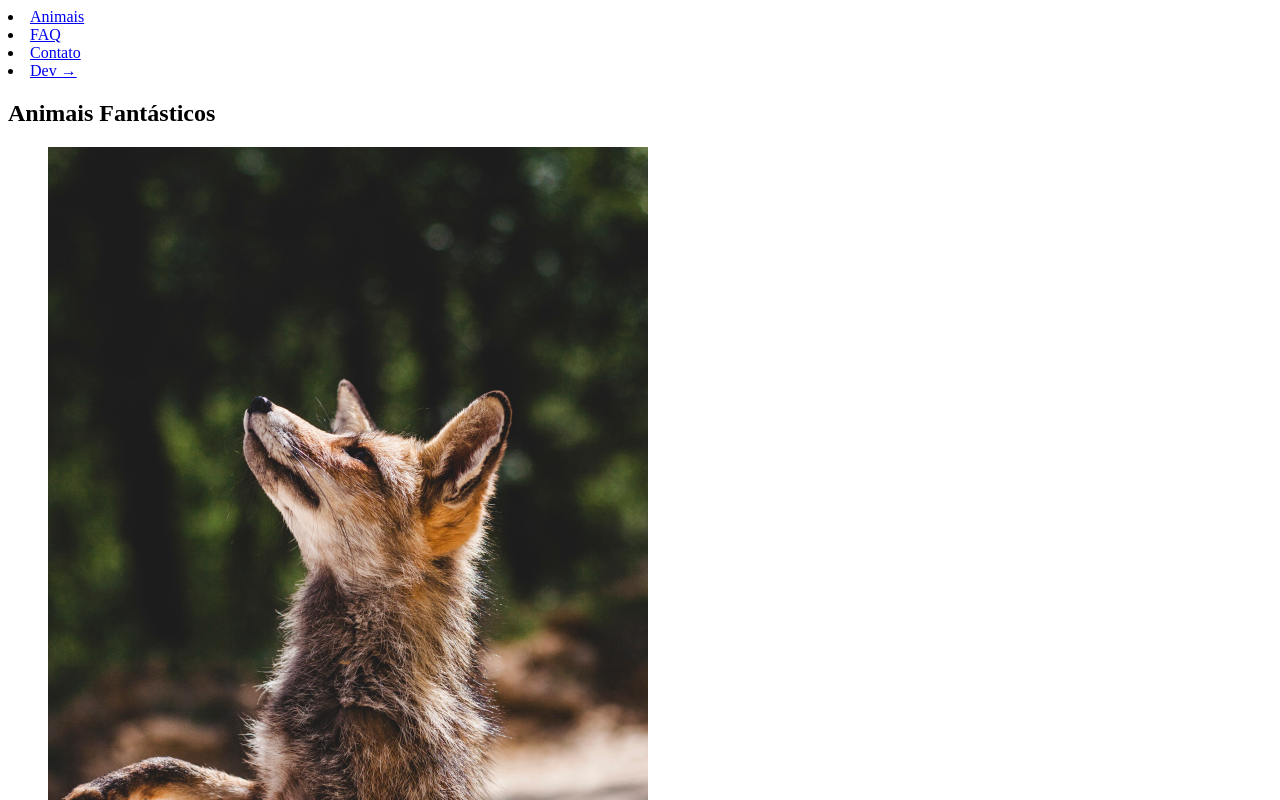
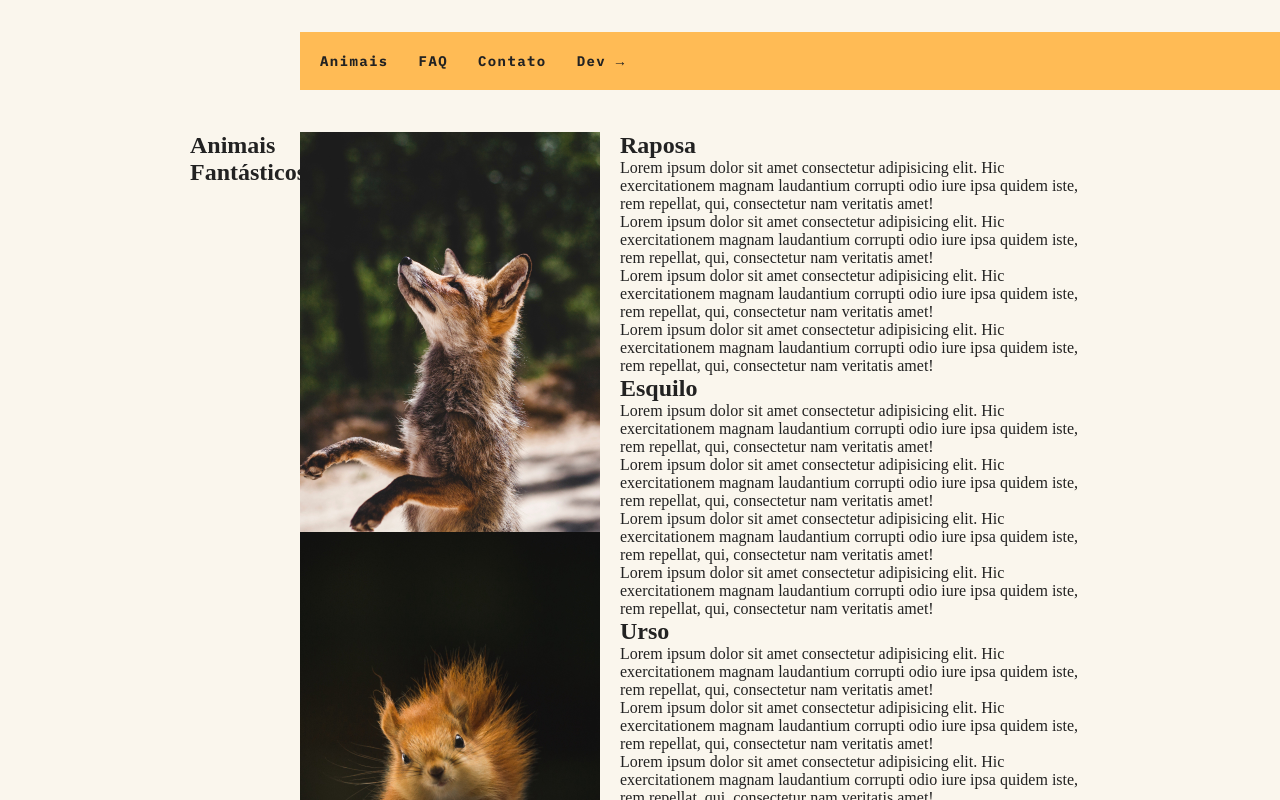
Before and after one commit to brennolemos/animais-fantasticos, a plain HTML site: page index.html in a window 1280 px wide. Shown: the top 800 px of the page. Drawn offline with Linux system fonts and the light colour scheme.

Commit message:
Inicia Estilização do Site

```diff
--- a/css/style.css
+++ b/css/style.css
@@ -0,0 +1,55 @@
+body, h1, h2, ul, li, p, dd, dt, dl {
+    margin: 0;
+    padding: 0;
+}
+
+img {
+    display: block;
+    max-width: 100%;
+}
+
+ul {
+    list-style: none;
+}
+
+body {
+    background: #faf6ed;
+    color: #222;
+    -webkit-font-smoothing: antialiased;
+    display: grid;
+    grid-template-columns: 1fr 120px minmax(300px, 800px) 1fr;
+}
+
+.menu {
+    grid-column: 3 / 5;
+    margin-top: 2rem;
+    margin-bottom: 2rem;
+    background: #fb5;
+}
+.menu ul {
+    display: flex;
+    flex-wrap: wrap;
+    padding: 10px;
+}
+.menu li a {
+    display: block;
+    padding: 10px;
+    margin-right: 10px;
+    color: #222;
+    text-decoration: none;
+    font-family: 'IBM Plex Mono', monospace;
+    font-weight: bold;
+    font-size: 0.875rem;
+    letter-spacing: .1em;
+}
+
+.grid-section {
+    grid-column: 2 / 4;
+    width: 100%;
+    box-sizing: border-box;
+    padding: 10px;
+    display: grid;
+    grid-template-columns: 90px 300px 1fr;
+    grid-gap: 20px;
+    margin-bottom: 4rem;
+}
--- a/index.html
+++ b/index.html
@@ -6,11 +6,13 @@
     <meta name="viewport" content="width=device-width, initial-scale=1.0">
     <meta http-equiv="X-UA-Compatible" content="ie=edge">
     <title>Animais Fantásticos</title>
+    <link href="https://fonts.googleapis.com/css?family=IBM+Plex+Mono:400,700" rel="stylesheet">
     <link rel="stylesheet" type="text/css" href="css/style.css">
 </head>
 
 <body>
     <nav class="menu">
+        <ul>
             <li>
                 <a href="#animais">Animais</a>
             </li>
@@ -23,6 +25,7 @@
             <li>
                 <a href="https://www.origamid.com">Dev →</a>
             </li>
+        </ul>
     </nav>
 
     <section class="grid-section animais" id="animais">
@@ -126,13 +129,17 @@
         <h1>Faq</h1>
         <dl>
             <dt>Qual a idade dos animais?</dt>
-            <dd>Lorem ipsum dolor sit amet consectetur adipisicing elit. Ut, atque eaque autem consequuntur ullam et quia suscipit nostrum accusamus voluptatum nobis natus officiis magni nesciunt!</dd>
+            <dd>Lorem ipsum dolor sit amet consectetur adipisicing elit. Ut, atque eaque autem consequuntur ullam et quia suscipit
+                nostrum accusamus voluptatum nobis natus officiis magni nesciunt!</dd>
             <dt>Eles são fantásticos?</dt>
-            <dd>Lorem ipsum dolor sit amet consectetur adipisicing elit. Ut, atque eaque autem consequuntur ullam et quia suscipit nostrum accusamus voluptatum nobis natus officiis magni nesciunt!</dd>
+            <dd>Lorem ipsum dolor sit amet consectetur adipisicing elit. Ut, atque eaque autem consequuntur ullam et quia suscipit
+                nostrum accusamus voluptatum nobis natus officiis magni nesciunt!</dd>
             <dt>Qual a diferença?</dt>
-            <dd>Lorem ipsum dolor sit amet consectetur adipisicing elit. Ut, atque eaque autem consequuntur ullam et quia suscipit nostrum accusamus voluptatum nobis natus officiis magni nesciunt!</dd>
+            <dd>Lorem ipsum dolor sit amet consectetur adipisicing elit. Ut, atque eaque autem consequuntur ullam et quia suscipit
+                nostrum accusamus voluptatum nobis natus officiis magni nesciunt!</dd>
             <dt>Como proteger?</dt>
-            <dd>Lorem ipsum dolor sit amet consectetur adipisicing elit. Ut, atque eaque autem consequuntur ullam et quia suscipit nostrum accusamus voluptatum nobis natus officiis magni nesciunt!</dd>
+            <dd>Lorem ipsum dolor sit amet consectetur adipisicing elit. Ut, atque eaque autem consequuntur ullam et quia suscipit
+                nostrum accusamus voluptatum nobis natus officiis magni nesciunt!</dd>
         </dl>
     </section>
 
```
Lines whose indentation alone changed are shown as unchanged.
